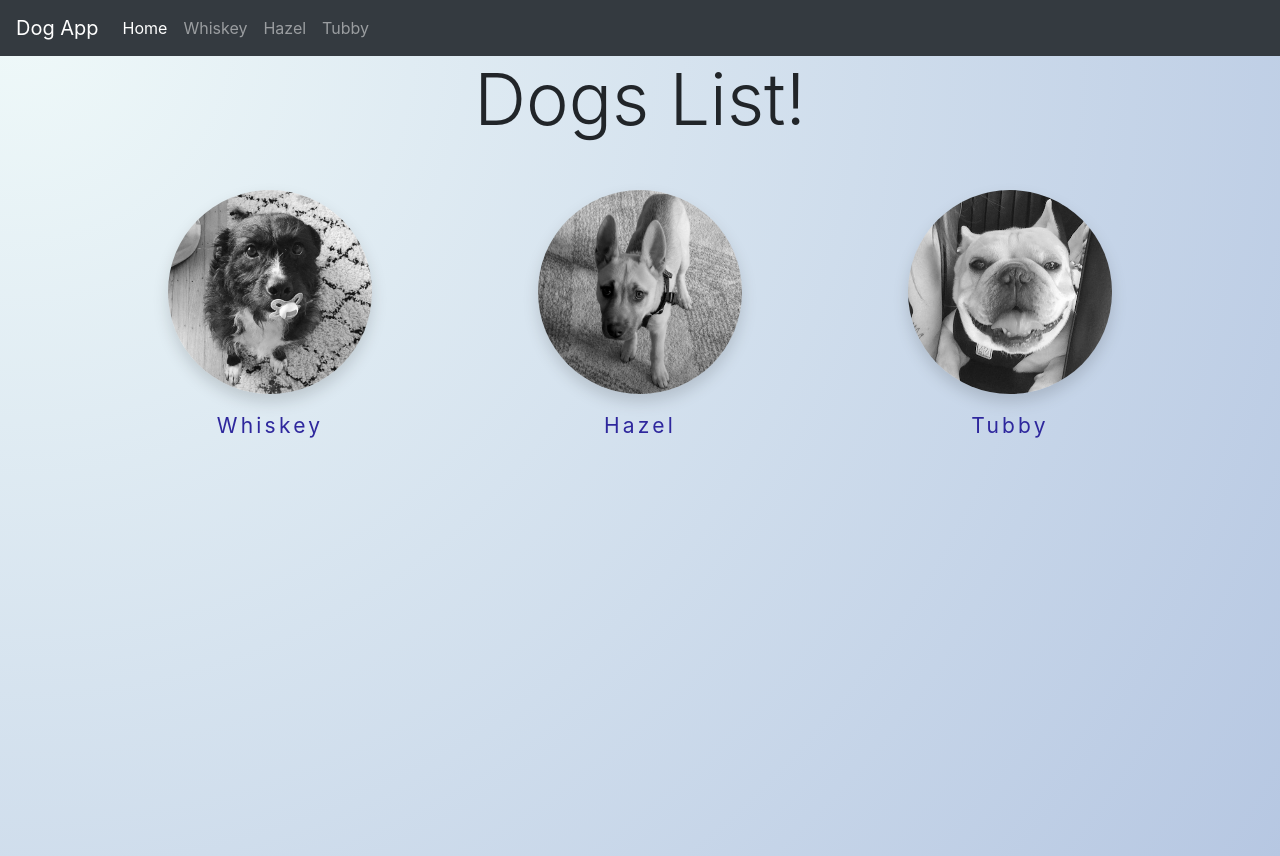
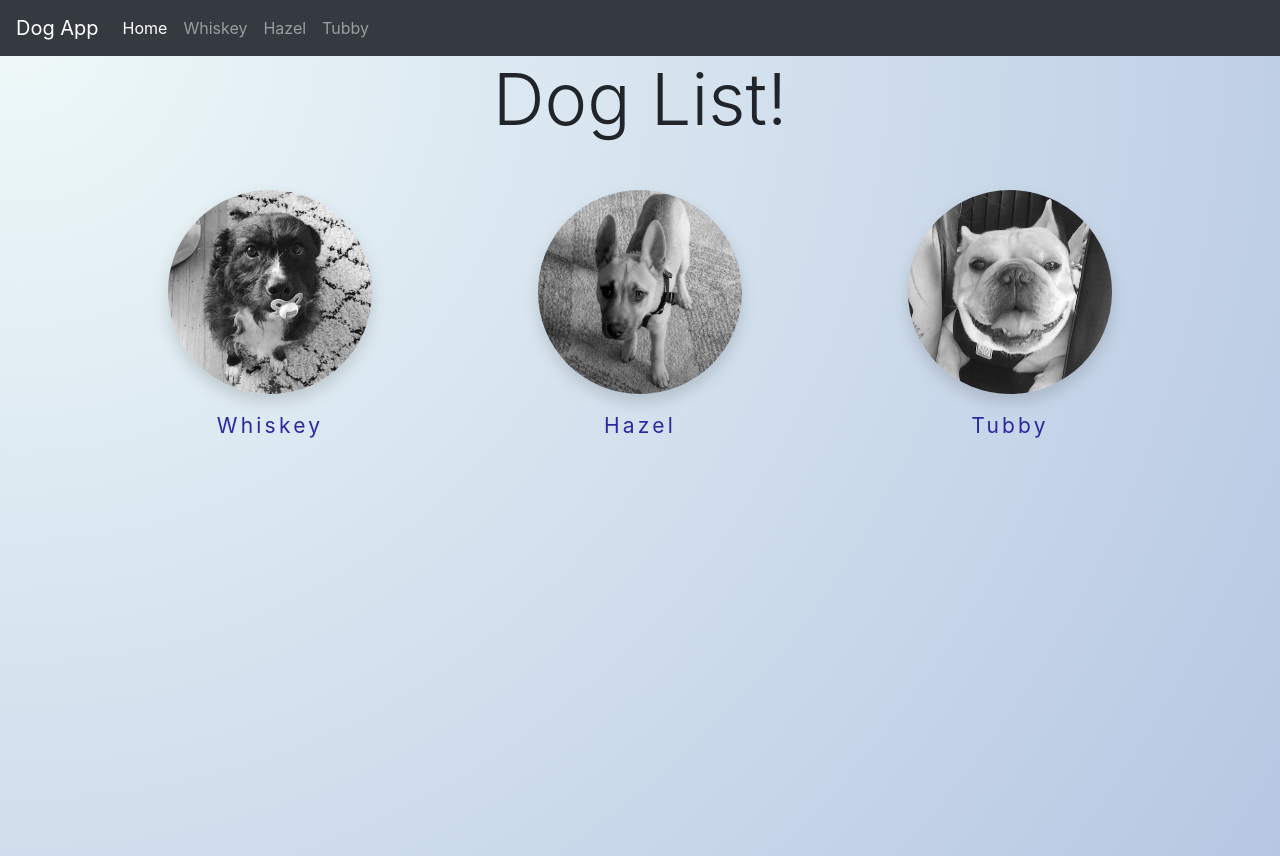
Before and after one commit to nirmalkar/dog-finder, a React (Create React App) app: page /dogs in a window 1280 px wide. Built offline with nearby package versions, Linux system fonts and the light colour scheme.

Commit message:
changed title

```diff
--- a/src/pages/DogList.js
+++ b/src/pages/DogList.js
@@ -6,7 +6,7 @@ export class DogList extends Component {
   render() {
     return (
       <div className='dog-list-background'>
-        <div className='display-3'>Dogs List!</div>
+        <div className='display-3'>Dog List!</div>
         <div className="dog-list mt-5">
           <div className="container">
             <div className="row no-gutters">
```
